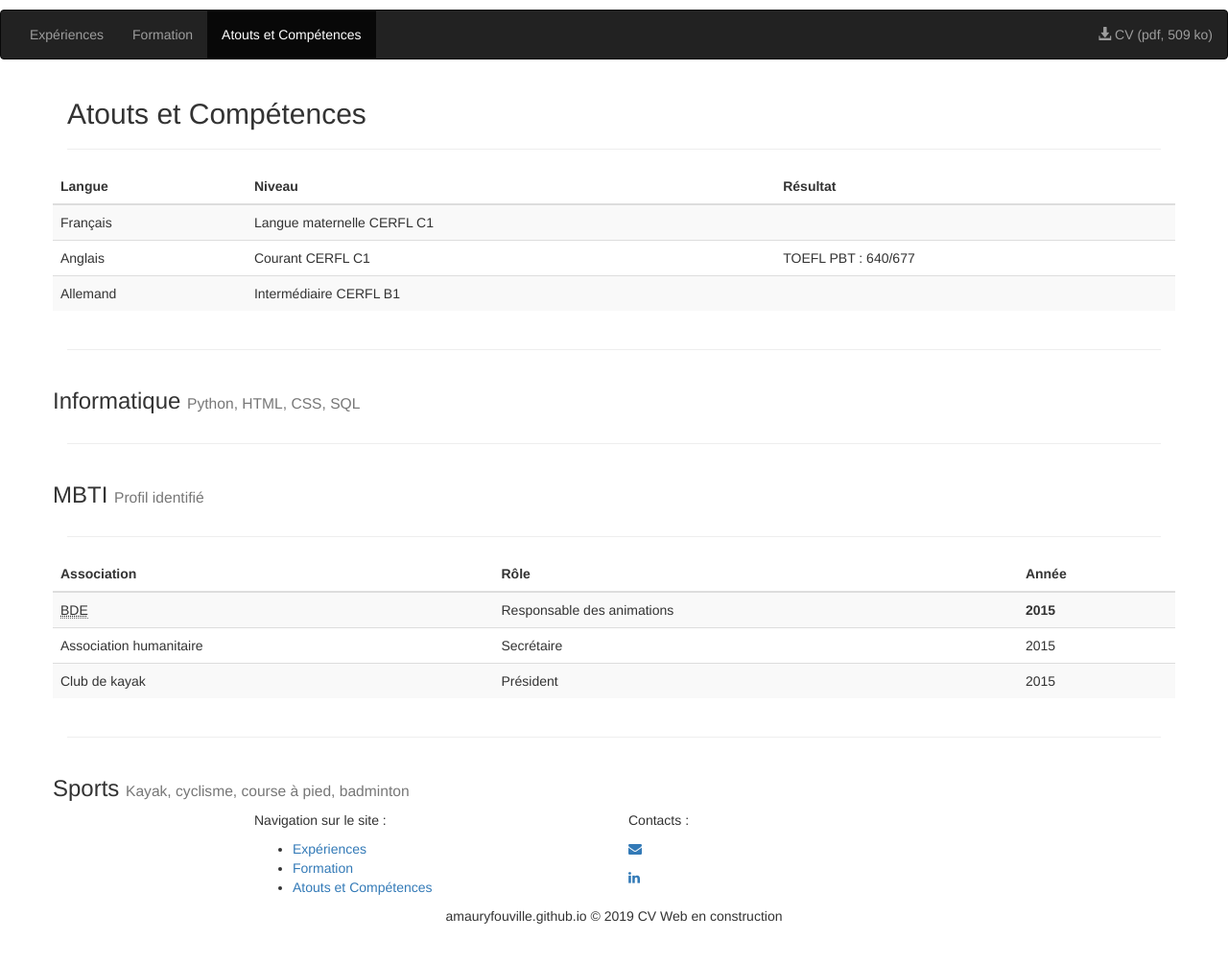
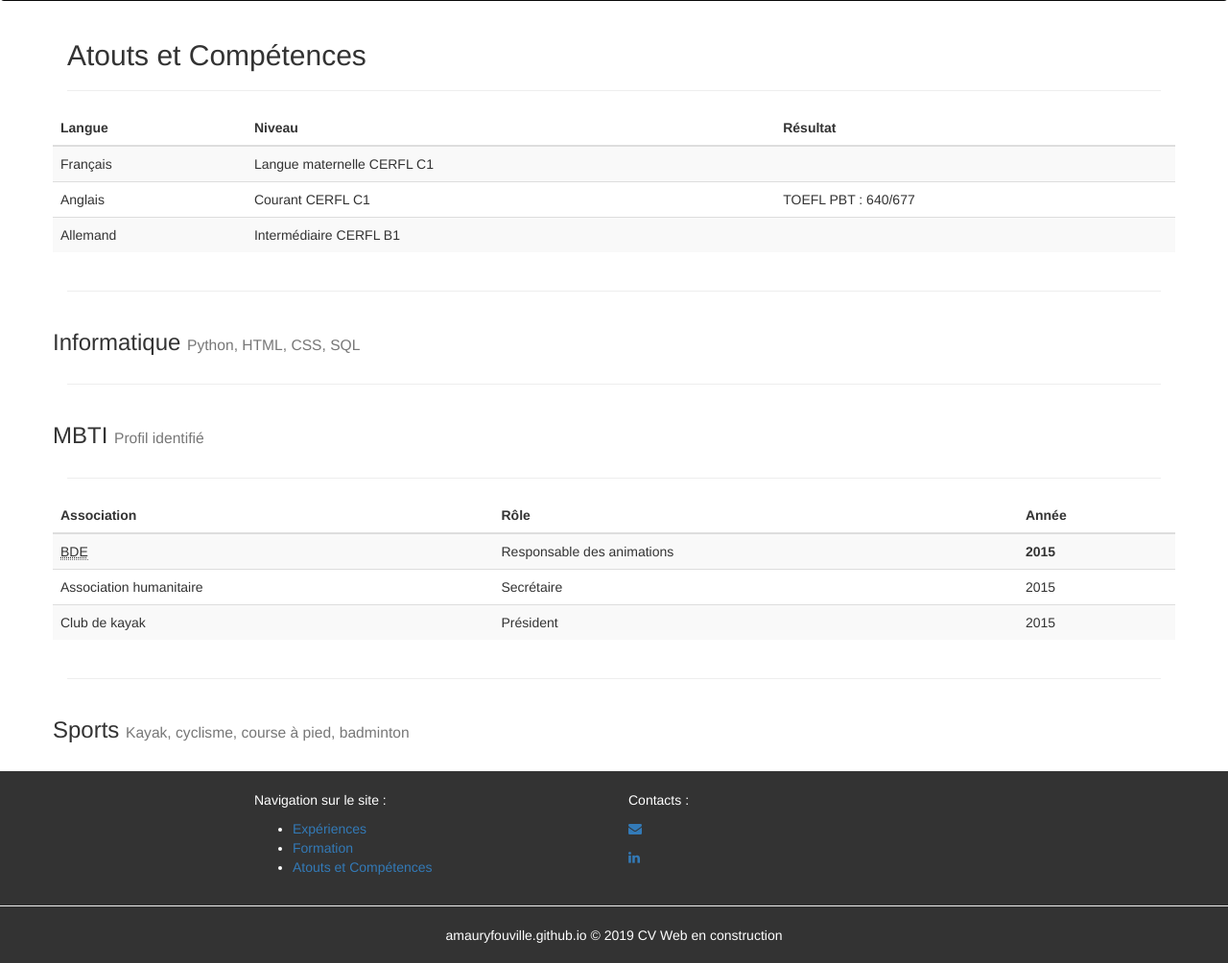
Before and after one commit to amauryfouville/website, a Flask app: page /atouts in a window 1280 px wide. Shown: the part 301-1305 px from the top of the page at 96% size. Before the commit the page ends 1264 px from the top, so only its background shows below. Run offline with Flask 2, Linux system fonts and the light colour scheme; some libraries are stand-ins or nearby versions.

Commit message:
Update atouts.html

```diff
--- a/templates/atouts.html
+++ b/templates/atouts.html
@@ -7,7 +7,7 @@
   <link href="https://maxcdn.bootstrapcdn.com/font-awesome/4.4.0/css/font-awesome.min.css" rel="stylesheet"/>
   <link rel="stylesheet" href="https://maxcdn.bootstrapcdn.com/bootstrap/3.3.7/css/bootstrap.min.css">
   <!--  <link rel="stylesheet" href="../static/css/style2.css"> -->
-  <link rel="stylesheet" href="{{ url_for('static', filename='css/style2.css') }}">
+  <link rel="stylesheet" href="{{ url_for('static', filename='css/style.css') }}">
   <script type="text/javascript" src="https://ajax.googleapis.com/ajax/libs/jquery/3.3.1/jquery.min.js"></script>
   <script type="text/javascript" src="https://maxcdn.bootstrapcdn.com/bootstrap/3.3.7/js/bootstrap.min.js"></script>
   <script type="text/javascript" src="{{ url_for('static', filename='js/js.js') }}"></script>
@@ -16,14 +16,12 @@
   <!-- body -->
 
 <body>
-
-  <!-- header -->
+  <main class="wrapper">
     <div class="jumbotron jumbotron-fluid text-center">
         <h1 class="display-4">Amaury Fouville</h1>
         <h2>Double diplôme <abbr title="Institut Mines Télécom">IMT</abbr> Atlantique - <abbr title="Grenoble École de Management">GEM</abbr><br>
             CDI à partir de <time datetime="2019-07">Juillet 2019</time>
         </h2>
-  </div>
       </div>
 
     <!-- Barre de navigation -->
@@ -140,8 +138,11 @@
         <h3>Sports <small>Kayak, cyclisme, course à pied, badminton</small>
         </h3>
       </div>
+    </div>
+    <div class='push'></div>
+  </main>
+  <!-- header -->
 
-</div>
 
 <footer class="footer">
   <div class="container">
@@ -166,6 +167,7 @@
       </div>
      </div>
   </div>
+  <hr>
   <div class="container-fluid text-center">
     <p>amauryfouville.github.io © 2019 CV Web en construction</p>
 </footer>
```
Lines whose indentation alone changed are shown as unchanged.
